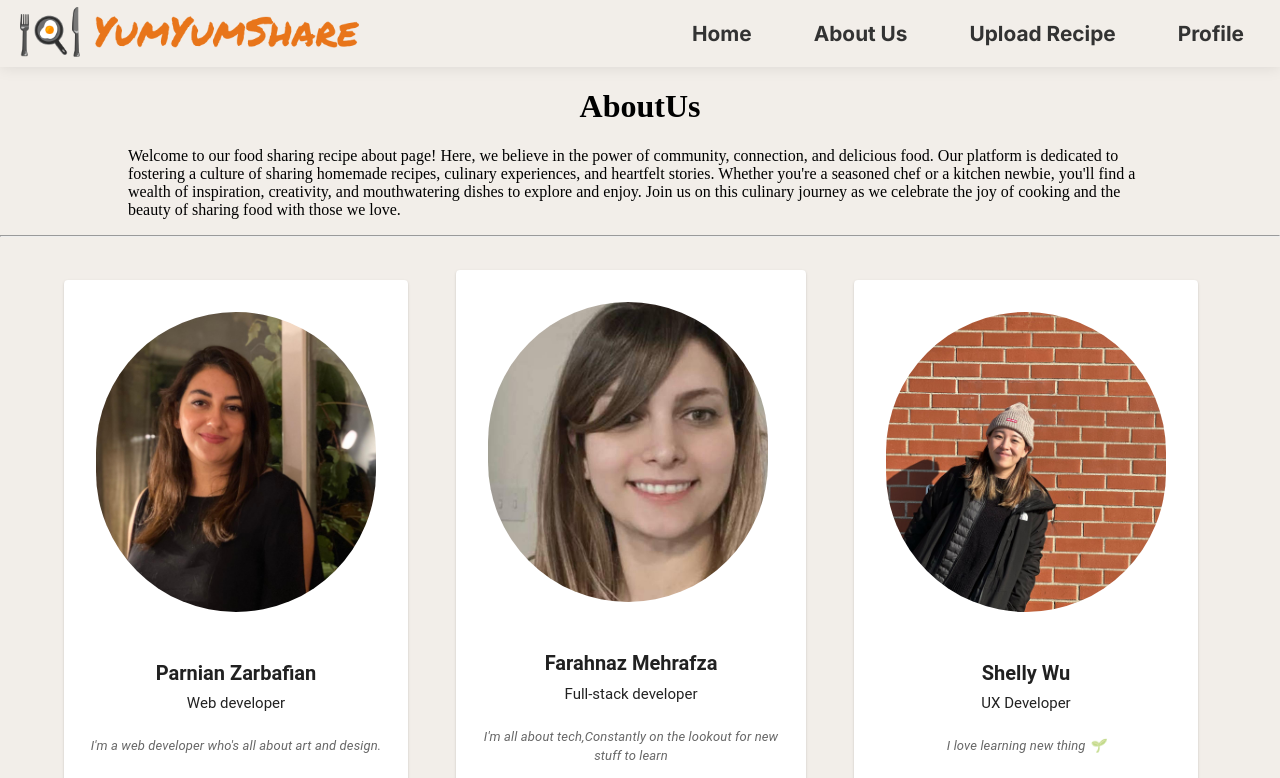
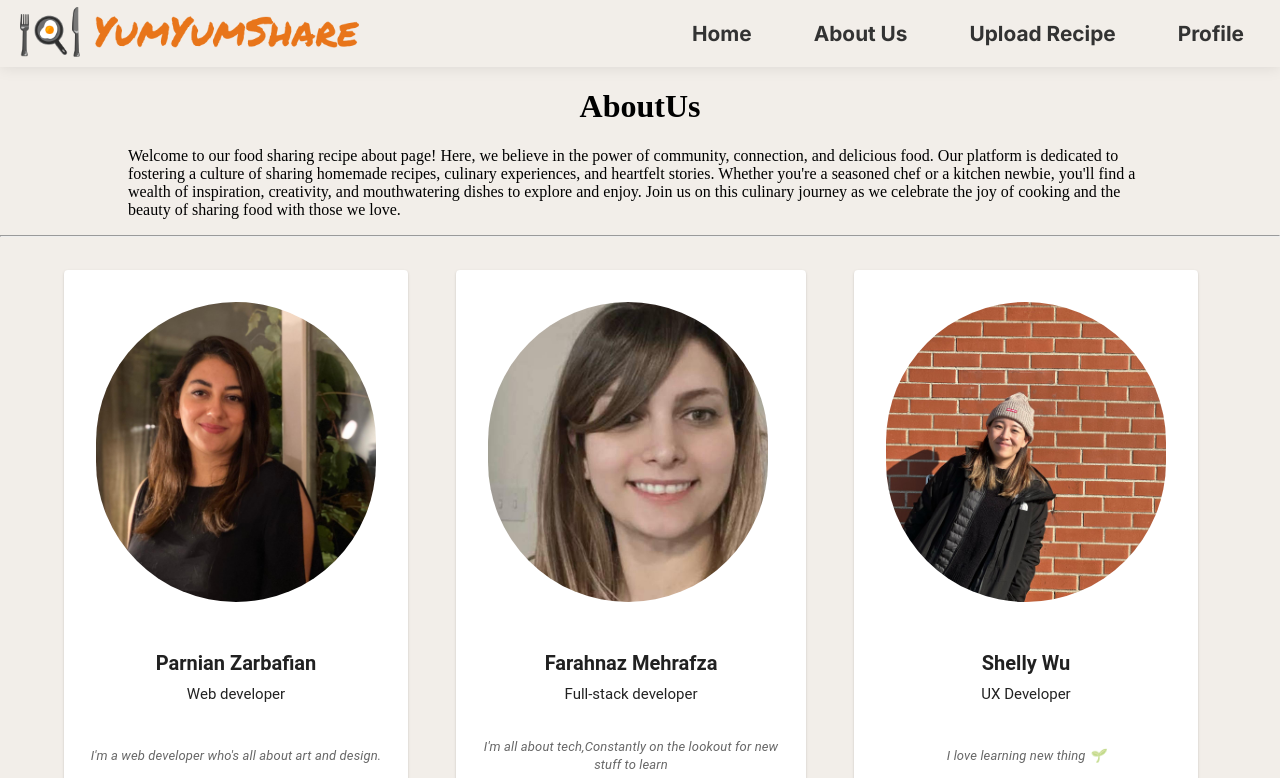
Before and after one commit to Parnian-Zrb/FinalProjectFE, a React (Vite) app: page /about in a window 1280 px wide. Shown: the top 778 px of the page. Built offline with nearby package versions, Linux system fonts and the light colour scheme.

Commit message:
height changed

```diff
--- a/src/components/ProfileCard.css
+++ b/src/components/ProfileCard.css
@@ -22,3 +22,7 @@
 .card-actions button:active {
   transform: scale(0.95); /* Slightly reduces the button size on click */
 }
+.card-description {
+  margin: 0 20px;
+  min-height: 75px;
+}
--- a/src/components/ProfileCard.tsx
+++ b/src/components/ProfileCard.tsx
@@ -63,6 +63,7 @@ export default function ProfileCard({
           fontSize={13}
           align="center"
           fontStyle={"italic"}
+          className="card-description"
         >
           <br /> {description}
         </Typography>
```
